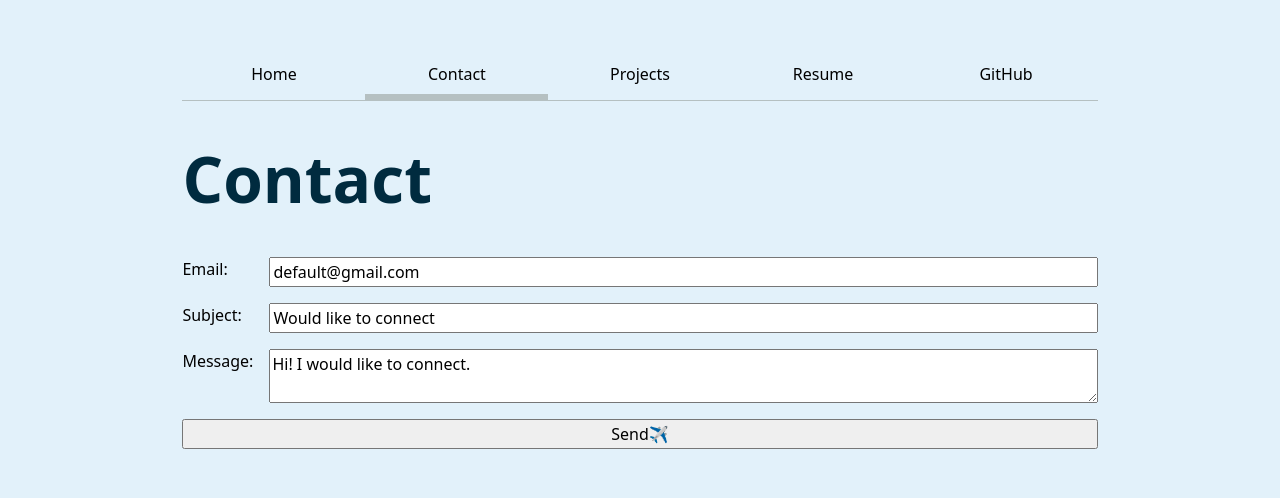
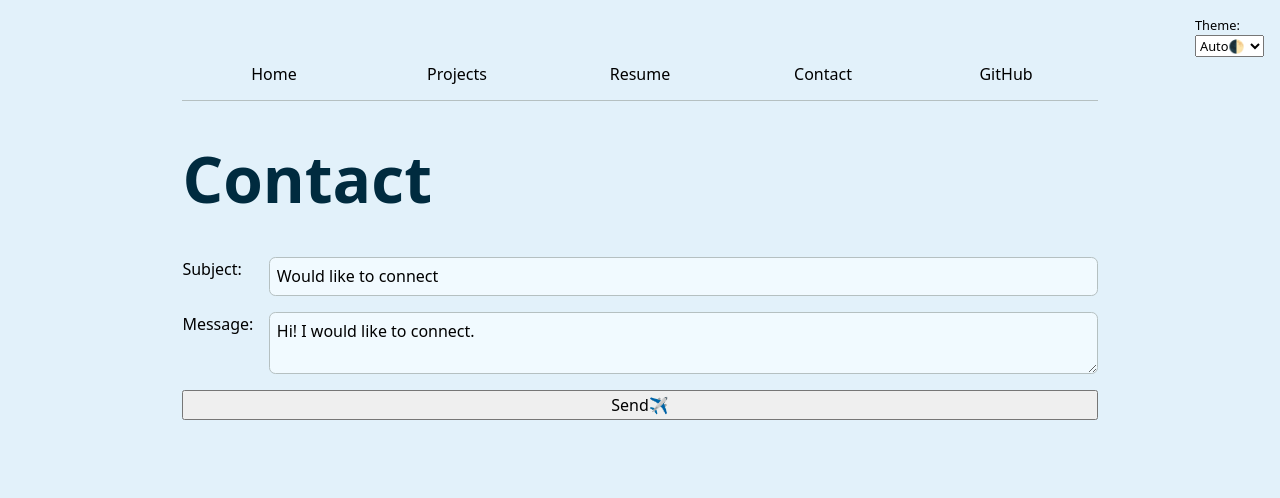
Before and after one commit to sugar-glider27/portfolio, a plain HTML site: page contact/index.html in a window 1280 px wide. Drawn offline with Linux system fonts and the light colour scheme.

Commit message:
added js file, updated old manual nav bar, contact form, added light/dark themes

```diff
--- a/contact/index.html
+++ b/contact/index.html
@@ -5,21 +5,11 @@
     <meta name="viewport" content="width=device-width, initial-scale=1.0">
     <title>Contact</title>
     <link rel="stylesheet" href="../style.css">
+    <script src="../global.js" type="module"></script>
 </head>
 <body>
-    <nav>
-        <a href="../index.html">Home</a>
-        <a href="index.html" class="current">Contact</a>
-        <a href="../projects/index.html">Projects</a>
-        <a href="../resume/index.html">Resume</a>
-        <a href="https://github.com/sugar-glider27" target="_blank">GitHub</a>
-    </nav>
     <h1>Contact</h1>
-    <form action="mailto:orchid9aceae@gmail.com" method="POST" enctype="text/plain">
-        <label>
-            Email:
-            <input name="email" type="email" value="default@gmail.com">
-        </label>
+    <form action="mailto:orchid9aceae@gmail.com">
         <label>
             Subject:
             <input name="subject" value="Would like to connect">
--- /dev/null
+++ b/global.js
@@ -0,0 +1,95 @@
+console.log('IT’S ALIVE!');
+
+function $$(selector, context = document) {
+  return Array.from(context.querySelectorAll(selector));
+}
+
+// let navLinks = $$("nav a");
+
+// let currentLink = navLinks.find(
+//   (a) => a.host === location.host && a.pathname === location.pathname,
+// );
+
+// currentLink?.classList.add('current');
+
+
+let pages = [
+  { url: '', title: 'Home' },
+  { url: 'projects/', title: 'Projects' },
+  { url: 'resume/', title: 'Resume' },
+  { url: 'contact/', title: 'Contact' },
+  { url: 'https://github.com/sugar-glider27', title: 'GitHub' }
+];
+
+let nav = document.createElement('nav');
+document.body.prepend(nav);
+
+const BASE_PATH = (location.hostname === "localhost" || location.hostname === "127.0.0.1")
+  ? "/"                  // Local server
+  : "/website/";         // GitHub Pages repo name replace with sugar-glider27.github.io??
+
+for (let p of pages) {
+  let url = p.url;
+  let title = p.title;
+  // create link and add it to nav
+  url = !url.startsWith('http') ? BASE_PATH + url : url;
+  // nav.insertAdjacentHTML('beforeend', `<a href="${url}">${title}</a>`);
+  let a = document.createElement('a');
+  a.href = url;
+  a.textContent = title;
+  nav.append(a);
+
+  if (a.host === location.host && a.pathname === location.pathname) {
+    a.classList.add('current');
+  }
+
+  if (a.host !== location.host) {
+   a.target = '_blank';
+  }
+}
+
+
+document.body.insertAdjacentHTML(
+  'afterbegin',
+  `
+	<label class="color-scheme">
+		Theme:
+		<select>
+			<option value="light dark">Auto🌓</option>
+      <option value="light">Light🌕</option>
+      <option value="dark">Dark🌑</option>
+		</select>
+	</label>`,
+);
+
+let select = document.querySelector('select');
+
+if ("colorScheme" in localStorage) {
+  document.documentElement.style.setProperty('color-scheme', localStorage.colorScheme);
+  select.value = localStorage.colorScheme;
+}
+
+select.addEventListener('input', function (event) {
+  console.log('color scheme changed to', event.target.value);
+
+  document.documentElement.style.setProperty('color-scheme', event.target.value);
+
+  localStorage.colorScheme = event.target.value
+});
+
+
+let form = document.querySelector('form');
+form?.addEventListener('submit', function (event) {
+  event.preventDefault();
+
+  let url = form.action + "?";
+
+  let data = new FormData(form);
+
+  for (let [name, value] of data) {
+    console.log(name, encodeURIComponent(value));
+    url += name + "=" + encodeURIComponent(value) + "&";
+  }
+
+  location.href = url;
+});
--- a/style.css
+++ b/style.css
@@ -1,15 +1,35 @@
 html {
   --color-accent: oklch(51.475% 0.0623 231.491);
+
+  --light-background-color: oklch(from var(--color-accent) 95% 5% h);
+  --dark-background-color: oklch(from var(--color-accent) 20% 5% h);
+
+  --light-heading-color: oklch(from var(--color-accent) 27% c h);
+  --dark-heading-color: oklch(from var(--color-accent) 85% c h);
+
+  --light-border-bottom-color: oklch(80% 3% 200);
+  --dark-border-bottom-color: oklch(60% 3% 200);
+
+  --light-section-heading-color: var(--color-accent);
+  --dark-section-heading-color: oklch(from var(--color-accent) 75% c h);
+
+  --light-input-color: oklch(98% 0.015 250);
+  --dark-input-color: oklch(from var(--color-accent) 27% 5% h);
+
   accent-color: var(--color-accent);
+  color-scheme: light dark;
 }
 
 body {
   /* Set line height to 1.5 times the font size
-	   and use the OS’s UI font as the website font
-	 */
+     and use the OS’s UI font as the website font
+   */
   font: 100%/1.5 system-ui;
   /* background-color: lightblue; */
-  background-color: oklch(from var(--color-accent) 95% 5% h);
+  background-color: light-dark(
+    var(--light-background-color),
+    var(--dark-background-color)
+  );
   max-width: 100ch;
   margin-inline: auto;
   padding: 5ch;
@@ -24,7 +44,10 @@ nav {
   display: flex;
   border-bottom-width: 1px;
   border-bottom-style: solid;
-  border-bottom-color: oklch(80% 3% 200);
+  border-bottom-color: light-dark(
+    var(--light-border-bottom-color),
+    var(--dark-border-bottom-color)
+  );
   margin-bottom: 1em;
 }
 
@@ -38,7 +61,10 @@ nav a {
 }
 
 nav a.current {
-  border-bottom: 0.4em solid oklch(80% 3% 200);
+  border-bottom: 0.4em solid light-dark(
+    var(--light-border-bottom-color),
+    var(--dark-border-bottom-color)
+  );
   padding-bottom: 0.1em;
 }
 
@@ -46,8 +72,23 @@ nav a:hover {
   border-bottom: 0.4em solid var(--color-accent);
 }
 
-input, textarea, button {
+input, textarea, button, select {
   font: inherit;
+}
+
+input, textarea {
+  background-color: light-dark(
+    var(--light-input-color),
+    var(--dark-input-color)
+  );
+
+  border: 1px solid light-dark(
+    var(--light-border-bottom-color),
+    var(--dark-border-bottom-color)
+  );
+
+  padding: 0.4em;
+  border-radius: 0.4em;
 }
 
 button {
@@ -83,7 +124,10 @@ label {
 
 h1 {
   font-size: 400%;
-  color: oklch(from var(--color-accent) 27% c h);
+  color: light-dark(
+    var(--light-heading-color),
+    var(--dark-heading-color)
+  );
 }
 
 h1, h2, h3, h4, h5, h6 {
@@ -96,8 +140,16 @@ h1, h2, h3, h4, h5, h6 {
 }
 
 .resume section h2 {
-  color: var(--color-accent);
-  border-bottom: 2px solid oklch(80% 3% 200);
+  color: light-dark(
+    var(--light-section-heading-color),
+    var(--dark-section-heading-color)
+  );
+
+  border-bottom: 2px solid light-dark(
+    var(--light-border-bottom-color),
+    var(--dark-border-bottom-color)
+  );
+
   padding-bottom: 0.1em;
 }
 
@@ -118,7 +170,10 @@ h1, h2, h3, h4, h5, h6 {
 }
 
 .resume section a {
-  color: var(--color-accent);
+  color: light-dark(
+    var(--light-section-heading-color),
+    var(--dark-section-heading-color)
+  );
 }
 
 .resume h3 img {
@@ -132,3 +187,11 @@ h1, h2, h3, h4, h5, h6 {
 .resume .skills p {
   margin-block: 0.3em;
 }
+
+
+.color-scheme {
+  position: absolute;
+  top: 1rem;
+  right: 1rem;
+  font-size: 80%;
+}
```
Also changed, not shown: index.html (+1 -7 lines), projects/index.html (+1 -7 lines), resume/index.html (+1 -7 lines).
